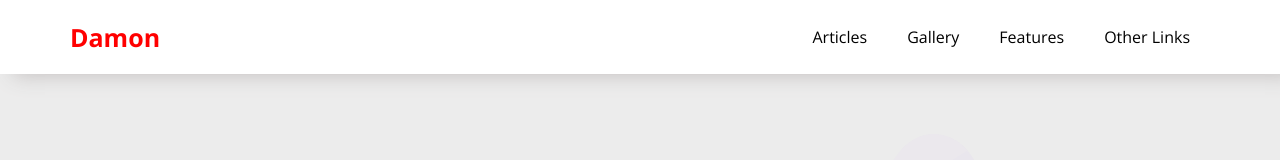
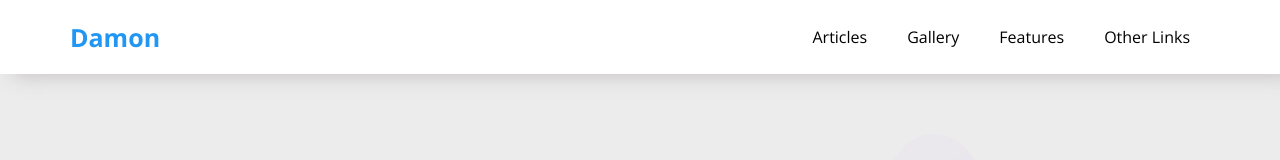
Before and after one commit to aliwehbi5/Damon, a plain HTML site: page index.html in a window 1280 px wide. Shown: the top 160 px of the page. Drawn offline with nearby package versions, Linux system fonts and the light colour scheme; a web font is replaced by a local one.

Commit message:
Update style.css

```diff
--- a/css/style.css
+++ b/css/style.css
@@ -66,8 +66,8 @@ header .container .logo {
   padding: 20px 0;
 }
 
-header .container .logo a {
-  color: red;
+header .container .logo > a {
+  color: var(--main-color);
 }
 
 header .container ul {
```
